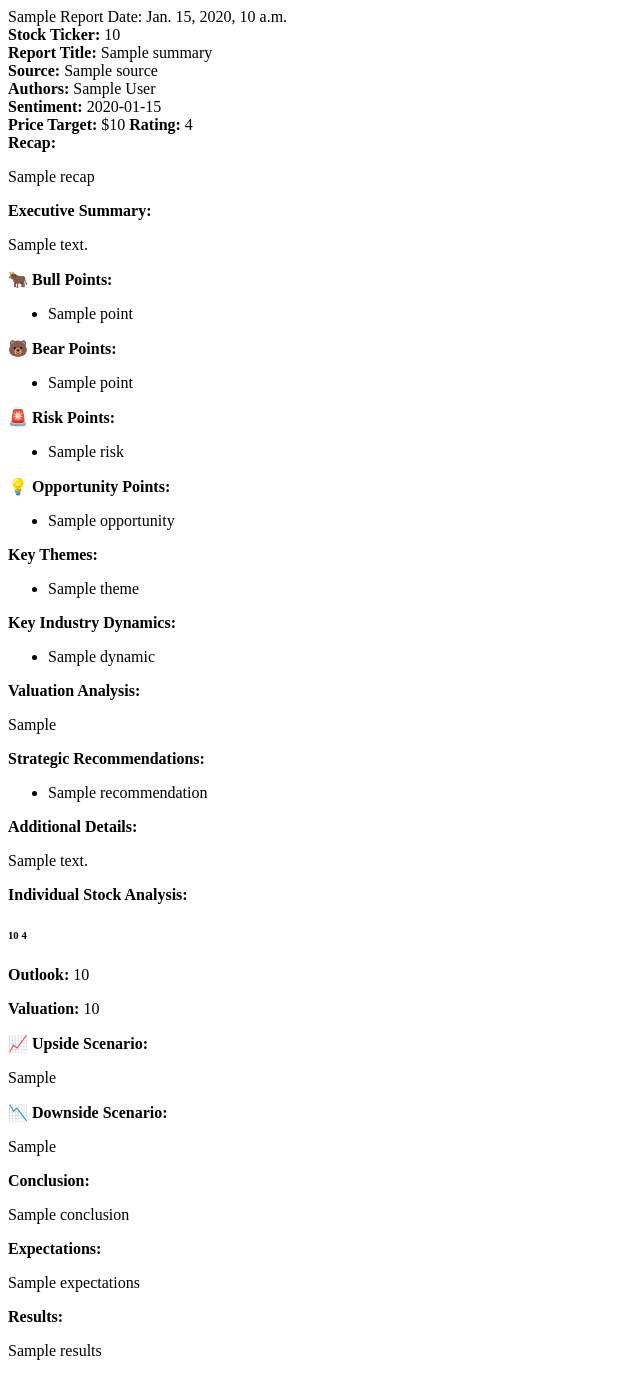
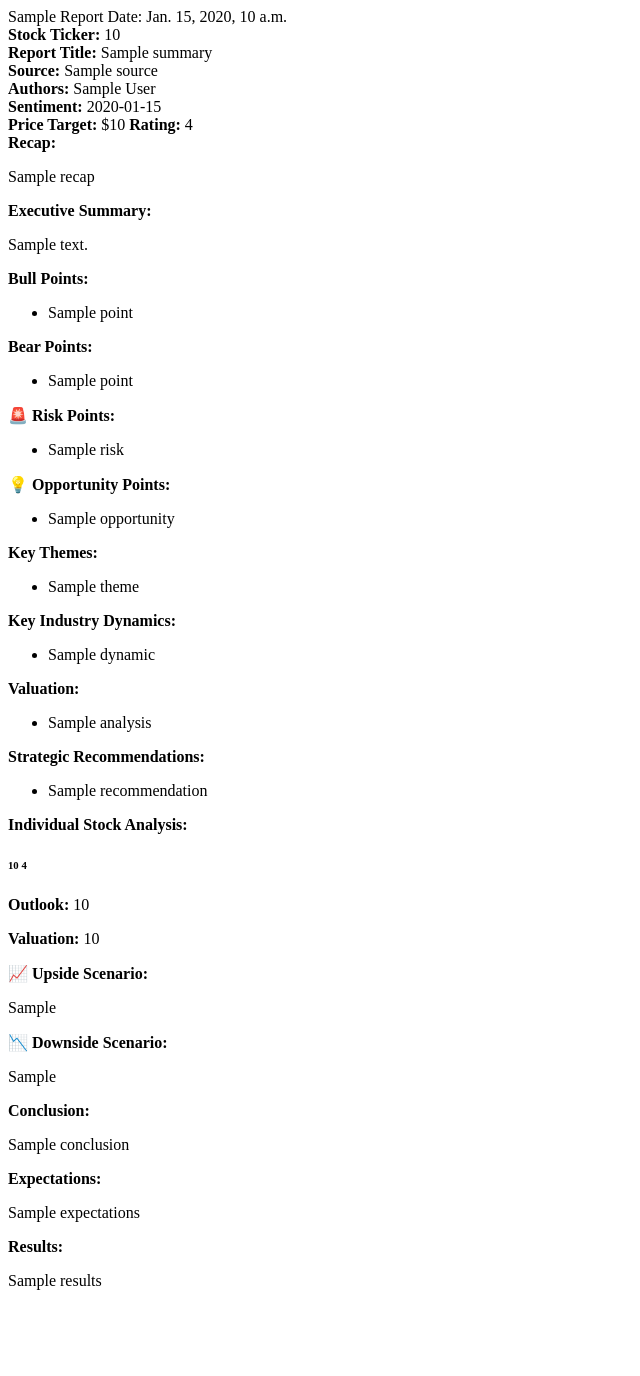
Before and after one commit to jerry-yan/gamma-intelligence, a Django app: template templates/research_summaries/components/summary_content_advanced.html in a window 1280 px wide. Shown: the whole page, without its empty margins (0-640 px from the left). After the commit the page ends 1290 px from the top, so only its background shows below. Run offline with Django 5.2, Linux system fonts and the light colour scheme; the template is opened without the code that fills it: most values are stand-ins (such as "Sample title", 1, 10 or a date in 2020).

Commit message:
commit 69 - advanced summaries fix

```diff
--- a/templates/research_summaries/components/summary_content_advanced.html
+++ b/templates/research_summaries/components/summary_content_advanced.html
@@ -97,7 +97,7 @@
         <div class="row mb-3">
             {% if summary.bull_points %}
                 <div class="col-md-6">
-                    <strong>🐂 Bull Points:</strong>
+                    <strong>Bull Points:</strong>
                     <ul>
                         {% for point in summary.bull_points %}
                             <li>{{ point }}</li>
@@ -107,7 +107,7 @@
             {% endif %}
             {% if summary.bear_points %}
                 <div class="col-md-6">
-                    <strong>🐻 Bear Points:</strong>
+                    <strong>Bear Points:</strong>
                     <ul>
                         {% for point in summary.bear_points %}
                             <li>{{ point }}</li>
@@ -171,16 +171,20 @@
     <!-- Valuation Analysis -->
     {% if summary.valuation_analysis %}
         <div class="mb-3">
-            <strong>Valuation Analysis:</strong>
-            {% if summary.valuation_analysis|length == 1 and summary.valuation_analysis.0|length < 100 %}
-                <p>{{ summary.valuation_analysis.0 }}</p>
-            {% else %}
-                <ul>
-                    {% for analysis in summary.valuation_analysis %}
-                        <li>{{ analysis }}</li>
-                    {% endfor %}
-                </ul>
-            {% endif %}
+            <strong class="">Valuation:</strong>
+            {% with first=note.report_summary.valuation_analysis.0 %}
+                {% if first|stringformat:"s" != first %}
+                    <!-- It's a list/array -->
+                    <ul class="">
+                        {% for analysis in note.report_summary.valuation_analysis %}
+                            <li class="">{{ analysis }}</li>
+                        {% endfor %}
+                    </ul>
+                {% else %}
+                    <!-- It's a string -->
+                    <p class="">{{ note.report_summary.valuation_analysis }}</p>
+                {% endif %}
+            {% endwith %}
         </div>
     {% endif %}
 
@@ -193,14 +197,6 @@
                     <li>{{ recommendation }}</li>
                 {% endfor %}
             </ul>
-        </div>
-    {% endif %}
-
-    <!-- Extra Details (Company Update Advanced) -->
-    {% if summary.extra_details %}
-        <div class="mb-3">
-            <strong>Additional Details:</strong>
-            <p class="text-justify">{{ summary.extra_details }}</p>
         </div>
     {% endif %}
 
```
